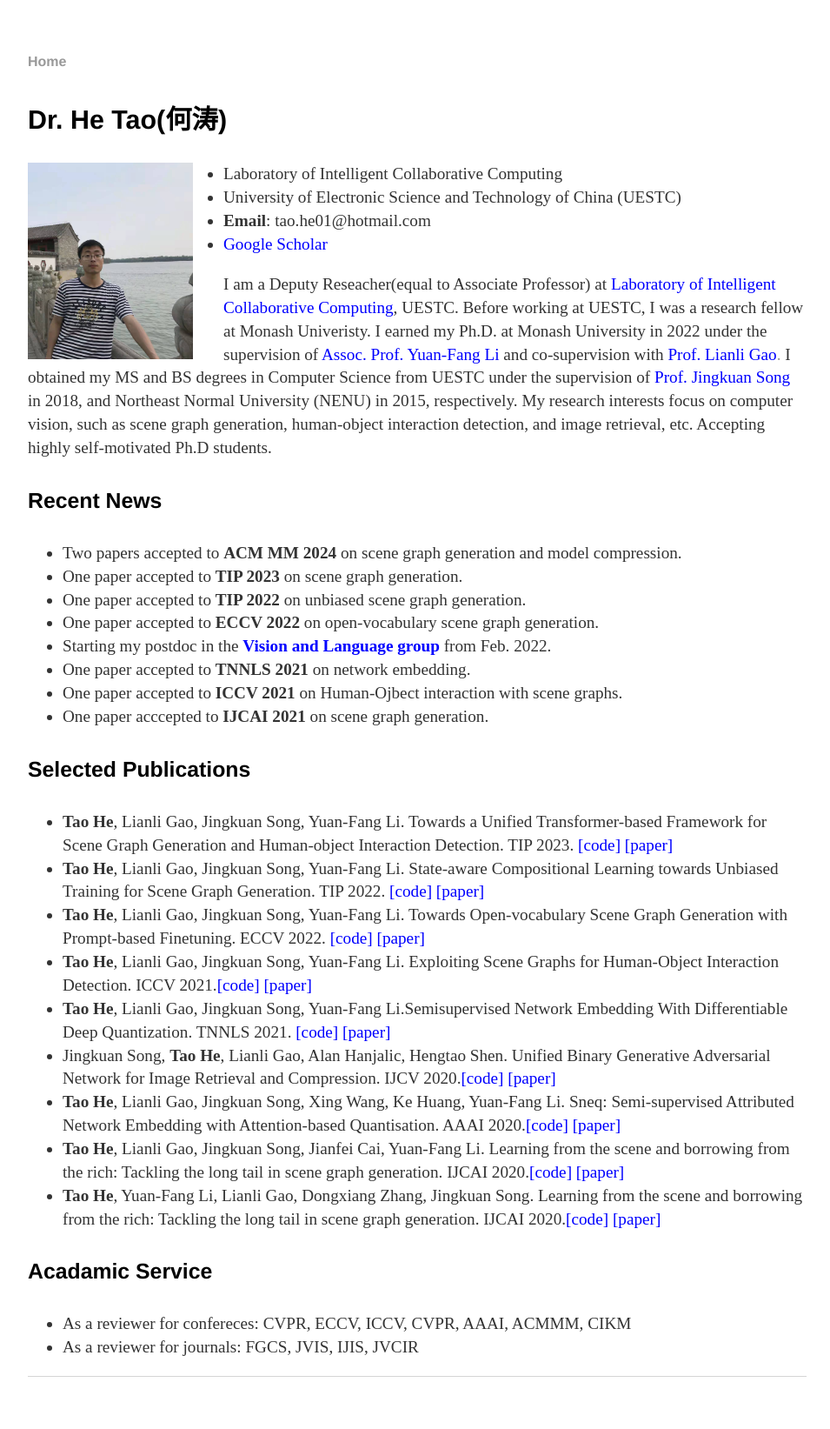
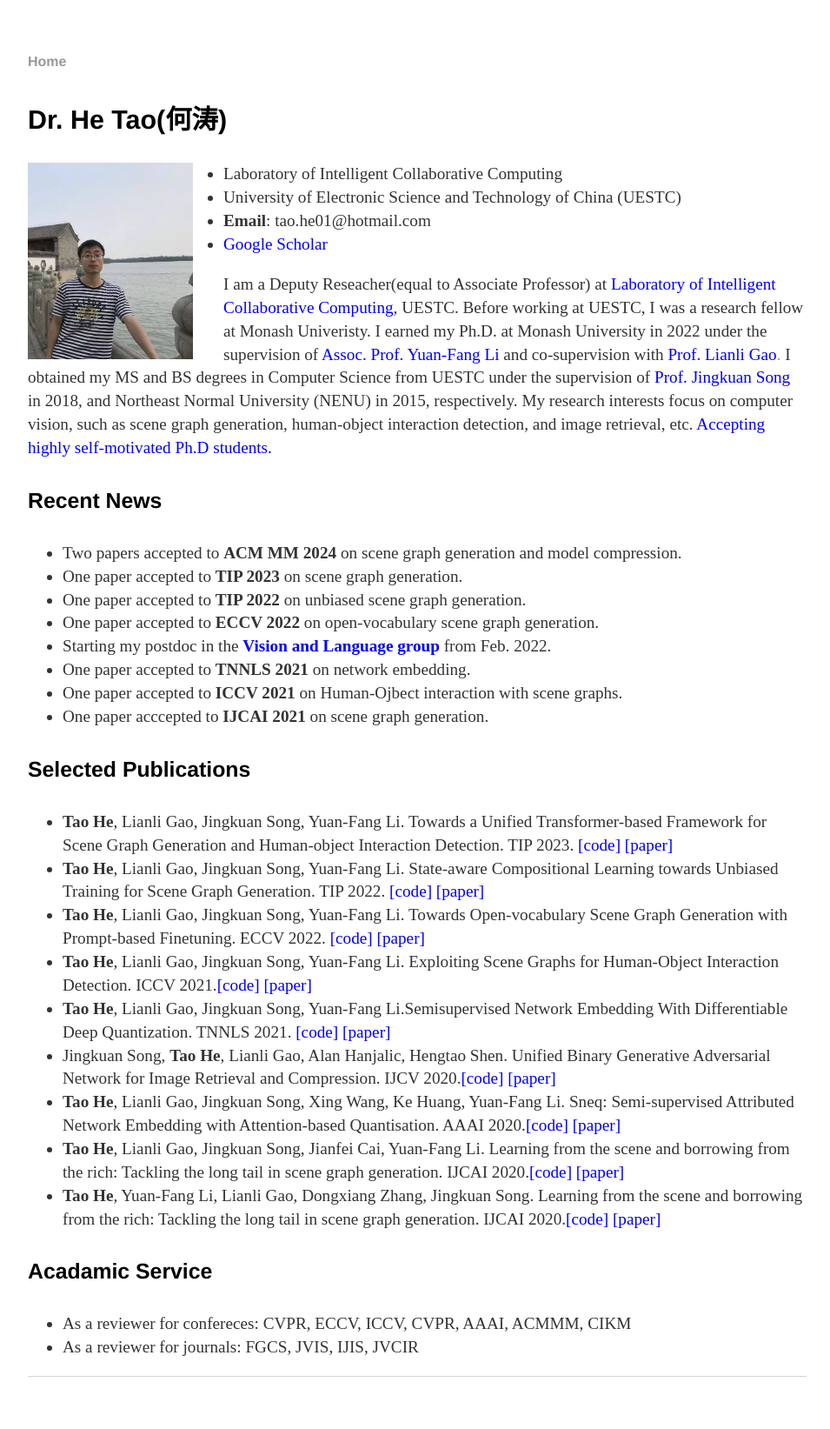
Before and after one commit to ht014/ht014.github.io, a Jekyll site: the page built from index.html, in a window 1280 px wide. Shown: the whole page at 87% size, without its empty margins (160-1115 px from the left). Built offline with Jekyll 4.4.1, drawn with Linux system fonts in a browser that asks for light colours.

Commit message:
Update index.html

```diff
--- a/index.html
+++ b/index.html
@@ -23,7 +23,7 @@
 		<a = href="https://users.monash.edu.au/~yli/"><font color="#0000ff">Assoc. Prof. Yuan-Fang Li</font></a>
 		and co-supervision with <a href="https://lianligao.github.io/"><font color="#0000ff">Prof. Lianli Gao</font>.</a>
 	I obtained my MS and BS degrees in Computer Science from UESTC  under the supervision of <a href="https://scholar.google.com.au/citations?user=F5Zy9V4AAAAJ&hl=en"><font color="#0000ff">Prof. Jingkuan Song</font></a> in 2018,  and Northeast Normal University (NENU) in 2015, respectively. My research interests focus on computer vision, such as scene graph generation, human-object interaction detection, and image retrieval, etc.
-	Accepting highly self-motivated Ph.D students.
+	<font color="#0000ff"> Accepting highly self-motivated Ph.D students. </font>
 
 <h4> Recent News</h4>
 <ul>
```
